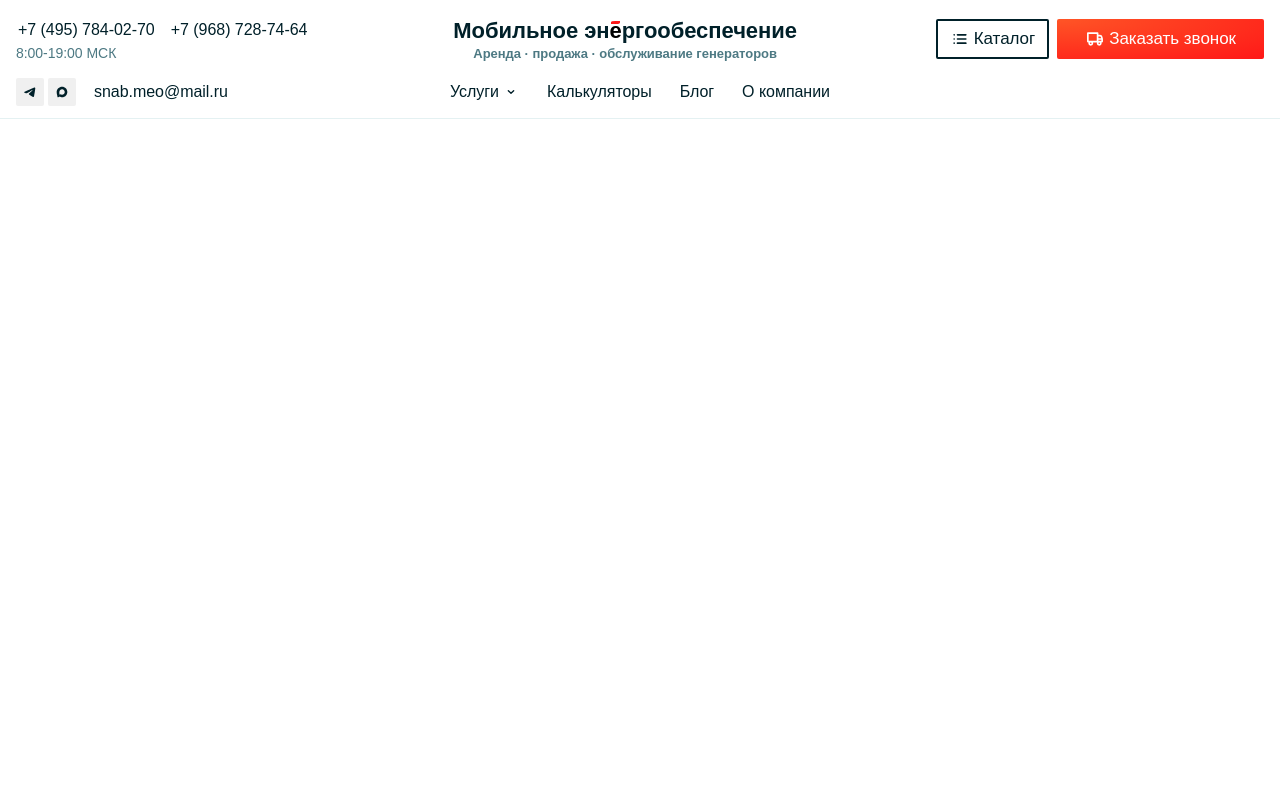
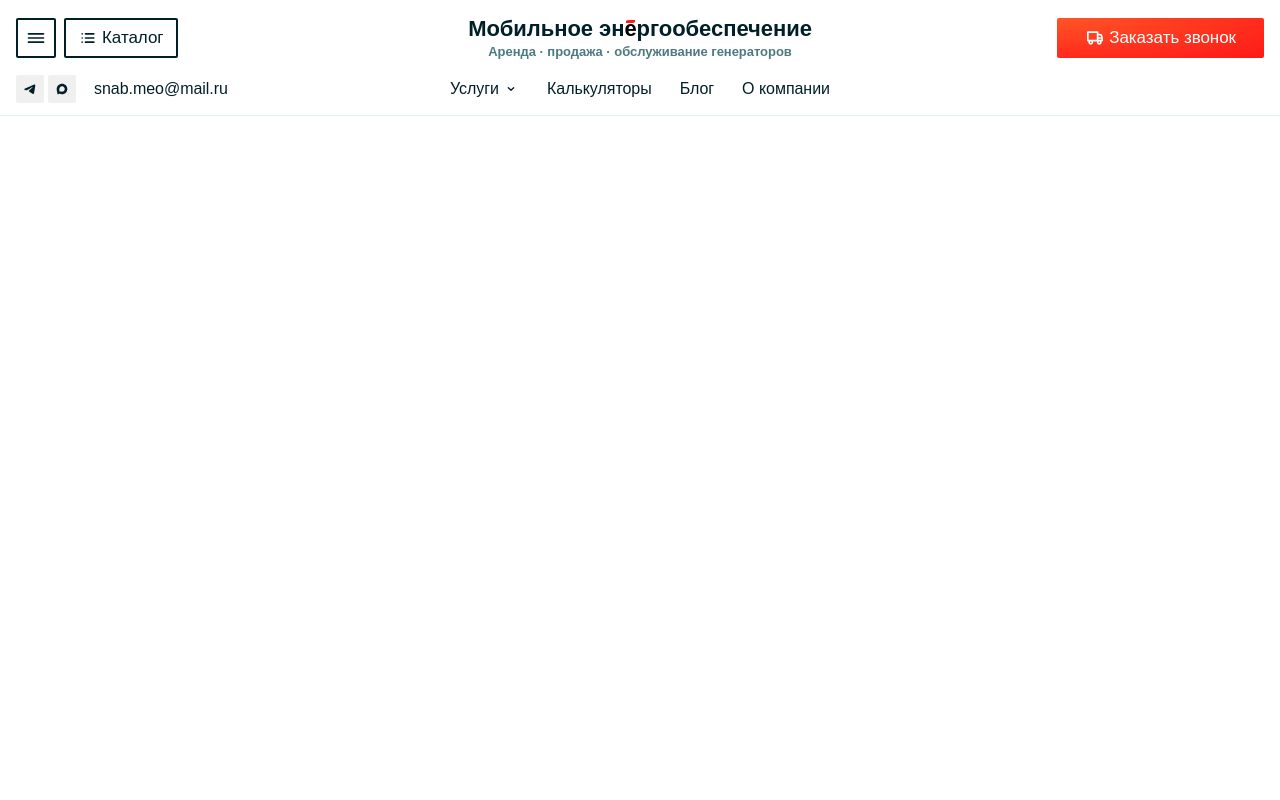
Before and after one commit to CommaSoftware/mobile-electro, a PHP site: page / in a window 1280 px wide. Run offline with PHP 8.4, Linux system fonts and the light colour scheme; some web fonts are replaced.

Commit message:
Add: Адаптировал шапку под небольшие мониторы

```diff
--- a/layout/assets/css/root.css
+++ b/layout/assets/css/root.css
@@ -78,7 +78,10 @@
   --column-count: 12;
 
   --space-column-plus-gap: calc(
-    (var(--max-width-content-area) + var(--space-column-gap)) /
+    (
+        var(--max-width-content-area) - var(--padding-content-area) * 2 +
+          var(--space-column-gap)
+      ) /
       var(--column-count)
   );
   --space-column: calc(var(--space-column-plus-gap) - var(--space-column-gap));
--- a/layout/assets/css/shared/button.css
+++ b/layout/assets/css/shared/button.css
@@ -25,6 +25,7 @@
   white-space: nowrap;
   letter-spacing: var(--font-letter-spacing);
   text-decoration: none;
+  cursor: pointer;
   transition: var(--transition-m);
 }
 
@@ -69,6 +70,7 @@
 }
 
 .button.is-aspect-ratio-1b1 {
+  min-width: var(--button-height);
   width: var(--button-height);
   --button-padding-side: 0 !important;
 }
--- a/layout/assets/css/shared/icons.css
+++ b/layout/assets/css/shared/icons.css
@@ -83,6 +83,9 @@
 }
 .icon[data-type="grid"] {
   background-image: url("../../images/icons/grid.svg");
+}
+.icon[data-type="hamburger"] {
+  background-image: url("../../images/icons/hamburger.svg");
 }
 .icon[data-type="help"] {
   background-image: url("../../images/icons/help.svg");
--- a/layout/assets/css/ui.css
+++ b/layout/assets/css/ui.css
@@ -1,4 +1,5 @@
 .content-wrapper {
+  box-sizing: border-box;
   max-width: var(--max-width-content-area);
   padding: 0 var(--padding-content-area);
   margin: 0 auto;
--- a/layout/assets/css/widgets/header.css
+++ b/layout/assets/css/widgets/header.css
@@ -5,9 +5,13 @@
   border-bottom: 1px solid var(--color-border-primary);
 }
 
+.header .header__menu-button {
+  display: none;
+}
+
 .header__content-block {
   display: grid;
-  grid-template-columns: 3fr 6fr 3fr;
+  grid-template-columns: var(--space-column-3) 1fr var(--space-column-3);
   gap: 12px;
 }
 
@@ -16,7 +20,7 @@
 }
 
 /* Contants */
-.header-contacts {
+.header__contacts {
   display: flex;
   flex-direction: column;
   justify-content: center;
@@ -34,6 +38,7 @@
 
 /* Logo */
 .header__logo {
+  grid-column: 2/3;
   display: flex;
   justify-content: center;
   align-items: center;
@@ -72,28 +77,22 @@
   align-items: center;
   gap: 4px;
   box-sizing: border-box;
-  height: 28px;
+  min-height: 28px;
   padding: 0 12px;
   border-radius: var(--border-radius-e);
   color: var(--color-elem-primary);
   font-size: var(--font-size-span-m);
   font-weight: 500;
+  text-align: center;
   letter-spacing: var(--font-letter-spacing);
   text-decoration: none;
   transition: var(--transition-m);
+  width: 100%;
+  min-width: max-content;
 }
 
 .header__nav > ul > li {
   position: relative;
-}
-
-.header__nav > ul > li::after {
-  content: "";
-  position: absolute;
-  bottom: -8px;
-  left: 0;
-  width: 100%;
-  height: 8px;
 }
 
 .header__nav > ul > li > a {
@@ -131,7 +130,7 @@
   flex-direction: column;
   gap: 2px;
   left: 50%;
-  padding: 5px;
+  padding: 8px 4px;
   transform: translate(-50%, 0);
   background-color: var(--color-bg-primary);
   border: 1px solid var(--color-border-primary);
@@ -140,9 +139,62 @@
   transition: var(--transition-m);
 }
 
+.header__nav > ul > li > ul::before {
+  content: "";
+  position: absolute;
+  top: -8px;
+  left: 0;
+  width: 100%;
+  height: 8px;
+}
+
+.header__nav > ul > li > ul::after {
+  content: "";
+  position: absolute;
+  left: 50%;
+  top: 0;
+  transform: translate(-50%, -50%) rotate(45deg);
+  width: 8px;
+  height: 8px;
+  border-radius: var(--border-radius-s);
+  border-left: 1px solid var(--color-border-primary);
+  border-top: 1px solid var(--color-border-primary);
+  background-color: var(--color-bg-primary);
+}
+
 .header__nav > ul > li:not(:hover) > ul {
   transform: translate(-50%, -12px);
   opacity: 0;
   pointer-events: none;
   user-select: none;
 }
+
+/* ---------- Adaptation ---------- */
+
+@media screen and (max-width: 1280px) {
+  .header__content-block {
+    grid-template-columns: var(--space-column-2) 1fr var(--space-column-2);
+  }
+
+  .header .header__menu-button {
+    display: flex;
+  }
+
+  .header .header__contacts {
+    display: none;
+  }
+
+  .header__actions {
+    grid-column: 1/2;
+    grid-row: 1;
+  }
+
+  .header__actions {
+    justify-content: flex-start;
+  }
+
+  .header .button.header__target-button {
+    position: absolute;
+    right: var(--padding-content-area);
+  }
+}
--- a/layout/index.html
+++ b/layout/index.html
@@ -45,11 +45,19 @@
           </a>
         </div>
         <div class="header__actions">
+          <div
+            class="header__menu-button button is-aspect-ratio-1b1 is-style-bordered"
+          >
+            <span class="icon" data-type="hamburger"></span>
+          </div>
           <a href="#!" class="button is-style-bordered">
             <span class="icon" data-type="list-unordered"></span>
             Каталог
           </a>
-          <a href="#!" class="button is-style-accent is-wide">
+          <a
+            href="#!"
+            class="button is-style-accent is-wide header__target-button"
+          >
             <span class="icon" data-type="truck"></span>
             Заказать звонок
           </a>
@@ -57,10 +65,16 @@
       </div>
       <div class="content-wrapper header__content-block">
         <div class="header__social">
-          <a href="#!" class="button is-size-m is-aspect-ratio-1b1"
+          <a
+            href="#!"
+            target="_blank"
+            class="button is-size-m is-aspect-ratio-1b1"
             ><span class="icon" data-type="telegramm"></span
           ></a>
-          <a href="#!" class="button is-size-m is-aspect-ratio-1b1"
+          <a
+            href="#!"
+            target="_blank"
+            class="button is-size-m is-aspect-ratio-1b1"
             ><span class="icon" data-type="max"></span
           ></a>
           <a
@@ -74,9 +88,9 @@
             <li>
               <a href="#!">Услуги</a>
               <ul>
-                <li><a href="#!">1</a></li>
-                <li><a href="#!">2</a></li>
-                <li><a href="#!">3</a></li>
+                <li><a href="#!">Аренда электрогенераторов</a></li>
+                <li><a href="#!">Покупка электрогенераторов</a></li>
+                <li><a href="#!">Обслуживание и ремонт</a></li>
               </ul>
             </li>
             <li><a href="#!">Калькуляторы</a></li>
```
Also changed, not shown: layout/assets/images/icons/hamburger.svg (added).
